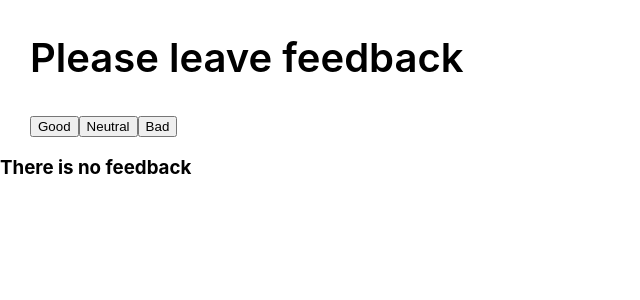
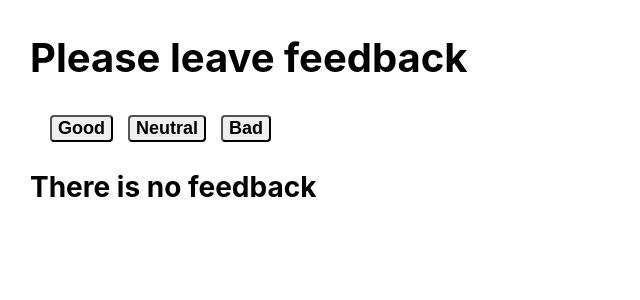
Before and after one commit to EugeneyCh/goit-react-hw-02-feedback, a React (Create React App) app: page / in a window 1280 px wide. Shown: the top 300 px of the page, without its empty margins (0-640 px from the left). Built offline with nearby package versions, Linux system fonts and the light colour scheme.

Commit message:
First_trying_HW2_part1

```diff
--- a/src/components/FeedbackOptions/FeedbackOptions.js
+++ b/src/components/FeedbackOptions/FeedbackOptions.js
@@ -6,9 +6,9 @@ class FeedbackOptions extends React.Component {
   render() {
     const { options, onLeaveFeedback } = this.props;
     return (
-      <div className="css.buttonGroup">
+      <div className={css.buttonGroup}>
         <button
-          className="css.buttonFeedback"
+          className={css.buttonFeedback}
           name="good"
           type="button"
           onClick={onLeaveFeedback}
@@ -16,7 +16,7 @@ class FeedbackOptions extends React.Component {
           Good
         </button>
         <button
-          className="css.buttonFeedback"
+          className={css.buttonFeedback}
           name="neutral"
           type="button"
           onClick={onLeaveFeedback}
@@ -24,7 +24,7 @@ class FeedbackOptions extends React.Component {
           Neutral
         </button>
         <button
-          className="css.buttonFeedback"
+          className={css.buttonFeedback}
           name="bad"
           type="button"
           onClick={onLeaveFeedback}
--- a/src/components/FeedbackOptions/FeedbackOptions.module.css
+++ b/src/components/FeedbackOptions/FeedbackOptions.module.css
@@ -1,9 +1,10 @@
 .buttonFeedback {
-  margin-left: 20px;
   border-radius: 4px;
+  font-size: 18px;
+  font-weight: 600;
 }
 .buttonGroup {
   display: flex;
   margin-left: 20px;
-  gap: 20px;
+  gap: 15px;
 }
--- a/src/components/Notification message/Notification message.js
+++ b/src/components/Notification message/Notification message.js
@@ -1,4 +1,5 @@
 import React from 'react';
+import css from './NotificationMessage.module.css';
 
 class NotificationMessage extends React.Component {
   render() {
--- /dev/null
+++ b/src/components/Notification message/NotificationMessage.module.css
@@ -0,0 +1,4 @@
+h3 {
+  margin-left: 30px;
+  font-size: 28px;
+}
--- a/src/components/Section/Section.module.css
+++ b/src/components/Section/Section.module.css
@@ -3,5 +3,5 @@
 }
 h2 {
   font-size: 40px;
-  font-weight: 600;
+  font-weight: 700;
 }
--- a/src/components/Statistics/Statistics.js
+++ b/src/components/Statistics/Statistics.js
@@ -1,11 +1,11 @@
 import React from 'react';
+import css from './Statistics.module.css';
 
 class Statistics extends React.Component {
   render() {
     const { good, neutral, bad, total, positivePercentage } = this.props;
     return (
-      <div>
-        <h2>Statistics</h2>
+      <div className={css.ststisticsList}>
         <p>Good:{good}</p>
         <p>Neutral:{neutral}</p>
         <p>Bad:{bad}</p>
--- /dev/null
+++ b/src/components/Statistics/Statistics.module.css
@@ -0,0 +1,4 @@
+.ststisticsList {
+  font-size: 24px;
+  font-weight: 600;
+}
```
